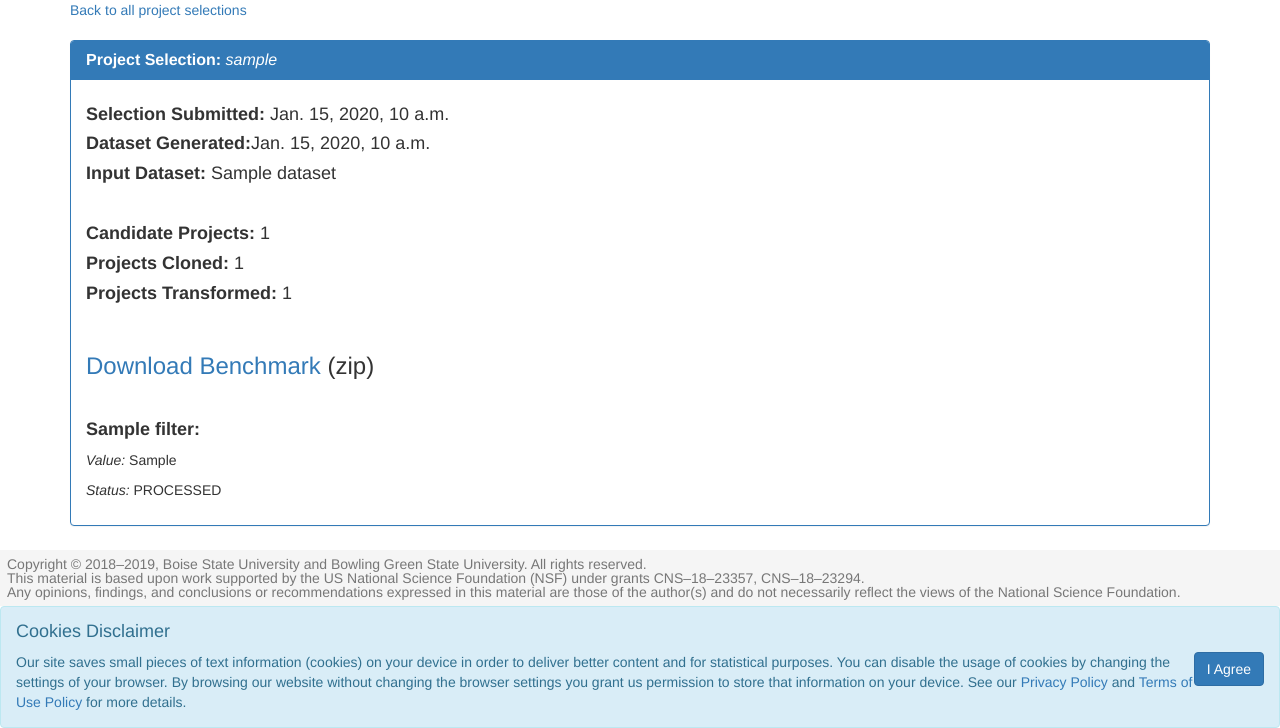
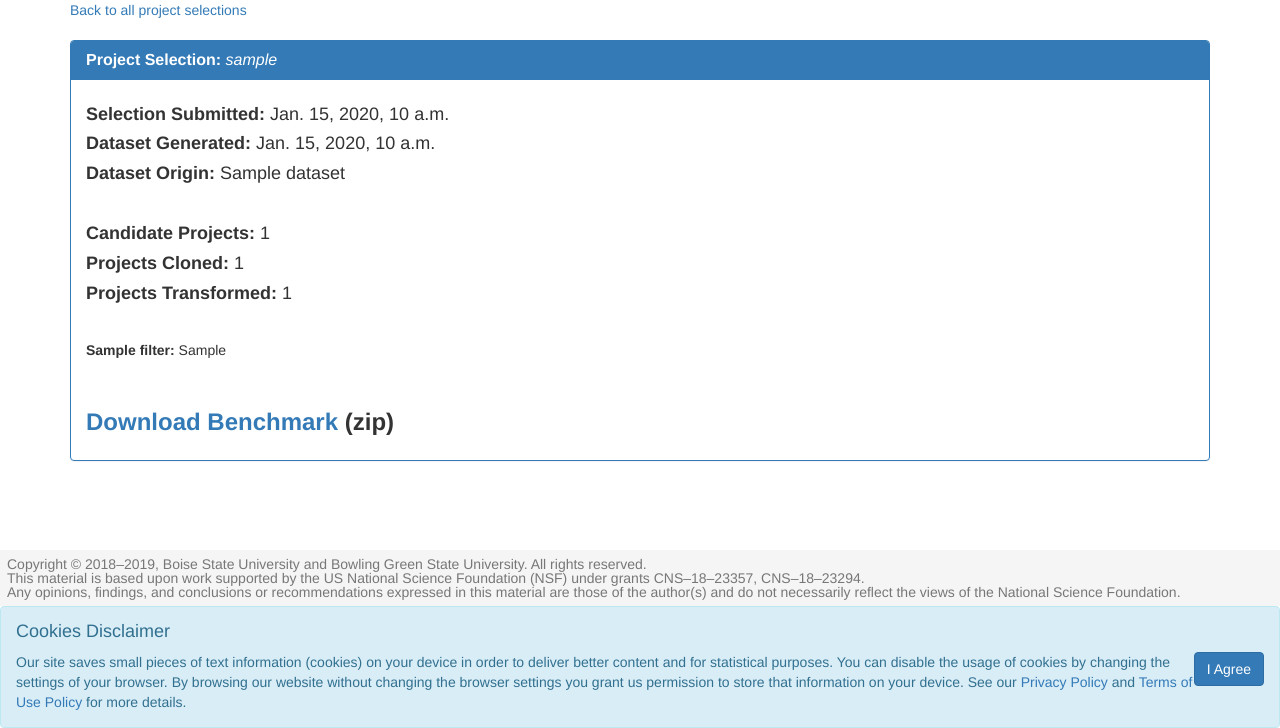
Before and after one commit to unl-pal/argv-www, a Django app: a page that uses website/templates/website/project_detail.html in a window 1280 px wide. Shown: the part 72-800 px from the top of the page. Run offline with Django 3.2, Linux system fonts and the light colour scheme; tables that the repository leaves empty hold one stand-in row (values such as "Sample post"); parts of the project's set-up code (start-up, migrations or seed data) failed here and were passed over; some libraries are stand-ins or nearby versions.

Commit message:
tweak detail page a bit

```diff
--- a/website/templates/website/project_detail.html
+++ b/website/templates/website/project_detail.html
@@ -15,22 +15,23 @@
             </div>
             <div class="panel-body">
                 <h4><strong>Selection Submitted:</strong> {{ project.submitted }}</h4>
-                {% if is_done %}<h4><strong>Dataset Generated:</strong>{{ project.fin_process }}</h4>{% endif %}
-                <h4><strong>Input Dataset:</strong> {{ project.input_dataset }}</h4>
+                {% if is_done %}<h4><strong>Dataset Generated:</strong> {{ project.fin_process }}</h4>{% endif %}
+                <h4><strong>Dataset Origin:</strong> {{ project.input_dataset }}</h4>
                 <br/>
                 <h4><strong>Candidate Projects:</strong> {{ project.project.all|length }}</h4>
                 <h4><strong>Projects Cloned:</strong> {{ cloned }}</h4>
                 <h4><strong>Projects Transformed:</strong> {{ project|calc_finished_projects }}</h4>
                 <br/>
+                {% for filter in values %}
+                    <h5><strong>{{ filter.pfilter }}:</strong> {{ filter }}</h5>
+                    {% if filter.status != 'PROCESSED' %}
+                    <p>Status: <em>{{ filter.status }}</em></p>
+                    {% endif %}
+                {% endfor %}
                 {% if is_done %}
-                    <h3><a href="{% url 'website:download' project.slug %}">Download Benchmark</a> (zip)</h3>
                     <br/>
+                    <h3><strong><a href="{% url 'website:download' project.slug %}">Download Benchmark</a> (zip)</strong></h3>
                 {% endif %}
-                {% for filter in values %}
-                    <h4><strong>{{ filter.pfilter }}:</strong></h4>
-                    <p><em>Value:</em> {{ filter }}</p>
-                    <p><em>Status: </em>{{ filter.status }}</p>
-                {% endfor %}
 
                 {% comment %}
                 {% for url in project.project.all %}
@@ -46,9 +47,9 @@
                     {% endif %}
                 {% endfor %}
                 {% endcomment %}
-
+            </div>
+        </div>
         {% if user.profile.active_email %}
-                    <br/>
             <div class="panel panel-warning">
                 <div class="panel-heading">
                     <h3 class="panel-title">Share this project selection</h3>
@@ -63,8 +64,6 @@
                 </div>
             </div>
         {% endif %}
-            </div>
-        </div>
     </div>
 {% endblock %}
 
```
Lines whose indentation alone changed are shown as unchanged.
